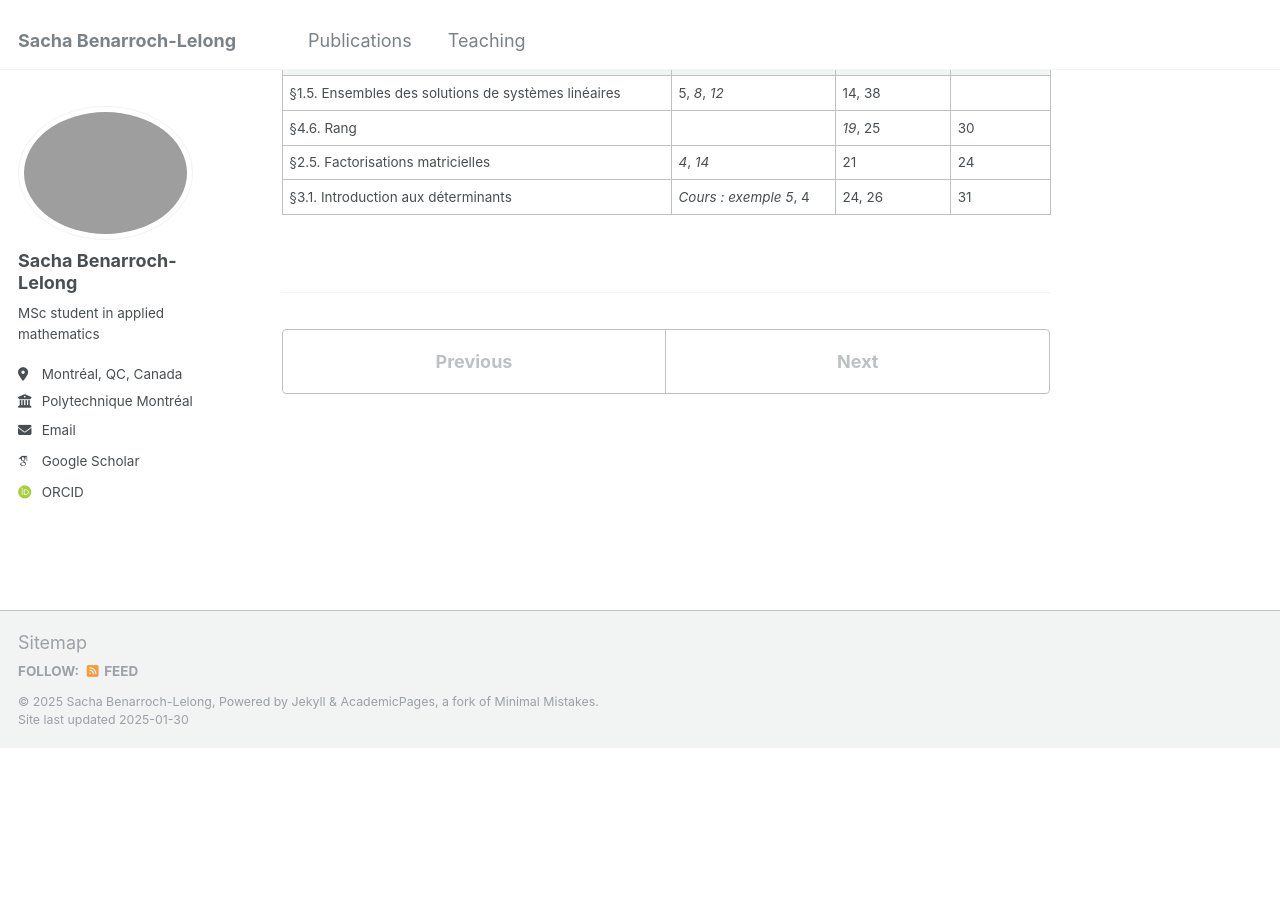
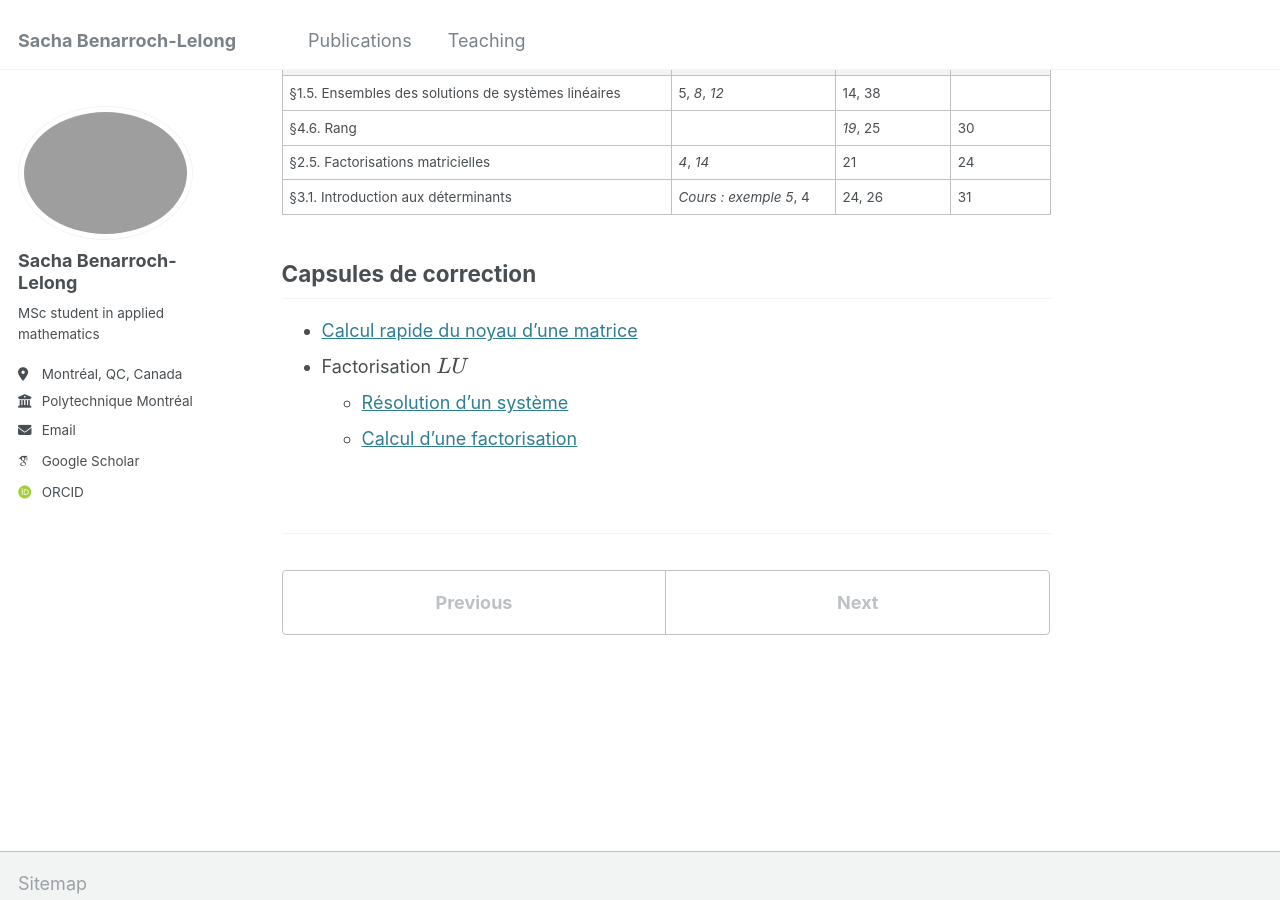
Before and after one commit to sblelong/sblelong.github.io, a Jekyll site: the page built from _teaching/mth1008/td2.md, in a window 1280 px wide and 900 px high, scrolled down 1642 px. Built offline with Jekyll 4.4.1, drawn with Linux system fonts in a browser that asks for light colours; some web fonts are replaced; before the commit the page ends 2390 px from its top, so only the background shows below that.

Commit message:
capsules td2

```diff
--- a/_teaching/mth1008/td2.md
+++ b/_teaching/mth1008/td2.md
@@ -50,3 +50,10 @@ On a supposé que \\(z\neq 0\\), mais puisque \\(\mathrm{Ker}(A)=\\{0\\}\\), le
 *[Routine]: Exercices de base pour éveiller les premiers réflexes.
 *[Intermédiaire]: Exercices de calcul ou réflexion constituant la matière principale de l'examen.
 *[Approfondi]: Exercices allant plus loin que les calculs classiques. Ils ne sont pas toujours (mais souvent) les plus compliqués et vous prépareront aux questions d'examen nécessitant plus de réflexion personnelle.
+
+## Capsules de correction
+
+- [Calcul rapide du noyau d'une matrice](https://youtu.be/dPulm6OioXY)
+- Factorisation \\(LU\\)
+  - [Résolution d'un système](https://youtu.be/kNg1zhz98i4)
+  - [Calcul d'une factorisation](https://youtu.be/w8zb5liSURU)
```
